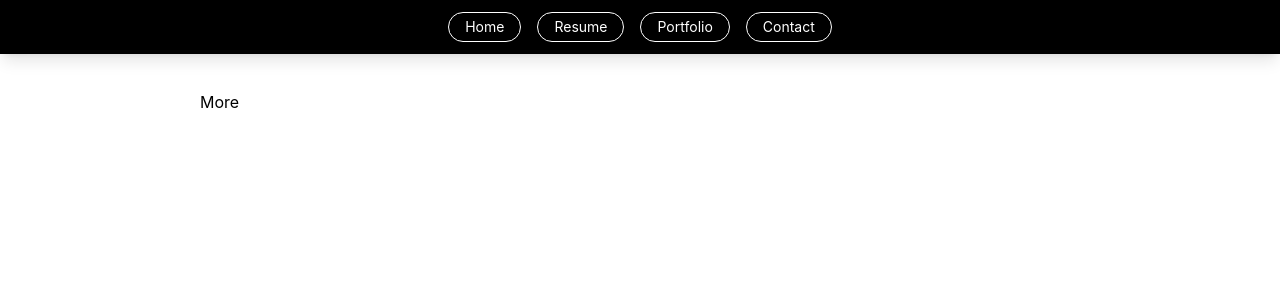
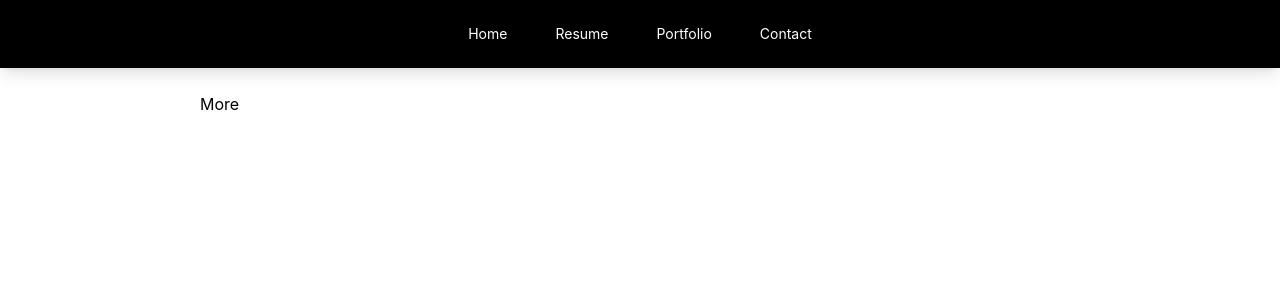
Before and after one commit to mehmetaltinbas/PortfolioUI, a React (Create React App) app: page /more in a window 1280 px wide. Shown: the top 300 px of the page. Built offline with nearby package versions, Linux system fonts and the light colour scheme; no server answers.

Commit message:
navbar's padding increased and navbarbutton's border removed

```diff
--- a/src/components/buttons/NavBarButton.js
+++ b/src/components/buttons/NavBarButton.js
@@ -2,7 +2,7 @@ function NavBarButton({ children, onClick, className }) {
     return (
         <button
             onClick={onClick}
-            className={`py-1 px-4 border-[1px] border-white text-white rounded-full transition hover:border-white text-sm ${className}`}
+            className={`py-1 px-4 text-white rounded-full transition hover:border-white text-sm ${className}`}
         >
             {children}
         </button>
--- a/src/components/sections/AdminNavbar.js
+++ b/src/components/sections/AdminNavbar.js
@@ -7,7 +7,7 @@ function AdminNavBar() {
     const [isOpen, setIsOpen] = useState(false);
 
     return (
-        <section className="py-3 mb-3 bg-black shadow-lg">
+        <section className="py-3 md:py-5 bg-black shadow-lg">
             <div className="flex flex-col md:flex-row md:justify-center md:items-center gap-1 px-4">
                 <div className="flex justify-end md:hidden">
                     <button onClick={() => setIsOpen(!isOpen)}>
--- a/src/components/sections/NavBar.js
+++ b/src/components/sections/NavBar.js
@@ -7,7 +7,7 @@ function NavBar() {
     const [isOpen, setIsOpen] = useState(false);
 
     return (
-        <section className="py-3 mb-3 bg-black shadow-lg">
+        <section className="py-3 md:py-5 bg-black shadow-lg">
             <div className="flex flex-col md:flex-row md:justify-center md:items-center gap-1 px-4">
                 <div className="flex justify-end md:hidden">
                     <button onClick={() => setIsOpen(!isOpen)}>
```
